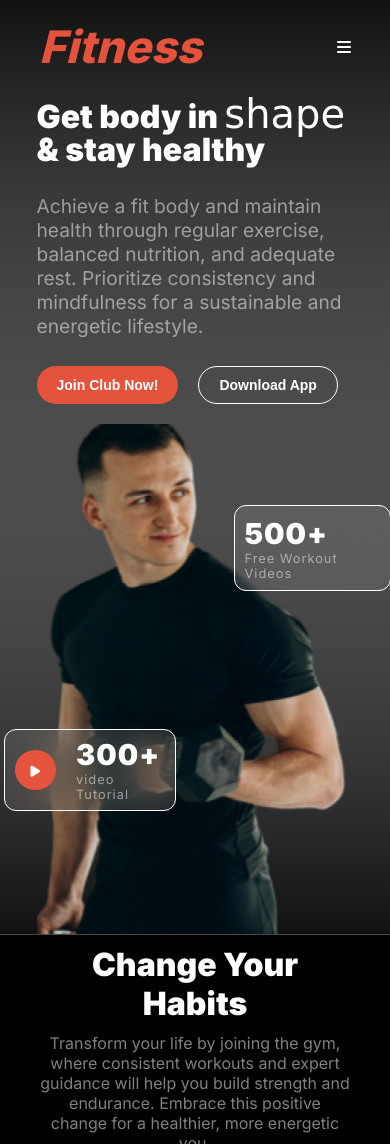
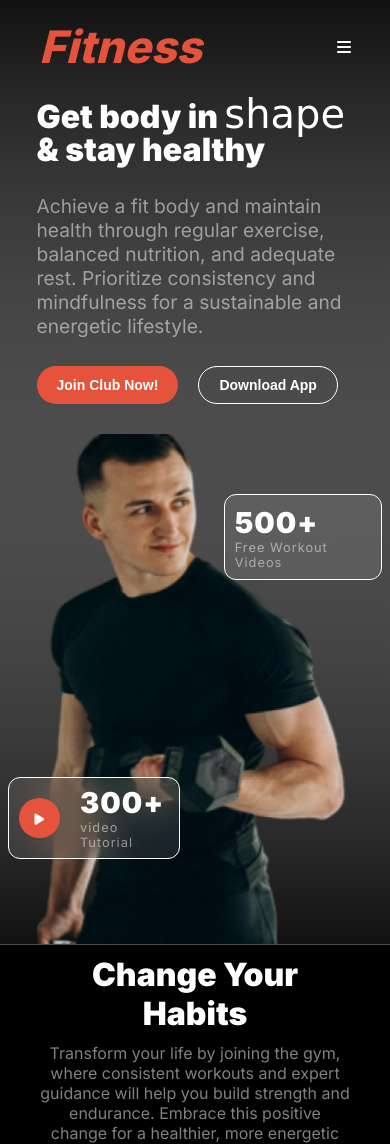
Before and after one commit to SudiptaRoy05/assignment-02, a plain HTML site: page index.html in a window 390 px wide. Shown: the top 1144 px of the page. Drawn offline with Linux system fonts and the light colour scheme; a web font is replaced by a local one.

Commit message:
bannar img problem fixed

```diff
--- a/style.css
+++ b/style.css
@@ -145,6 +145,8 @@ main {
   background-repeat: no-repeat;
   background-position: center;
   padding-top: 20px;
+  margin-top: 10px;
+  position: relative;
   /* border: 1px solid steelblue; */
 }
 
@@ -429,6 +431,7 @@ td {
   justify-content: center;
   align-items: center;
   flex-direction: column;
+
 }
 .team-image-area img {
   width: 90%;
@@ -494,18 +497,23 @@ td {
   .banner-right-area-content{
     width: 75%;
     margin: 0px auto;
-    position: relative;
+    /* position: relative; */
   }
-  .banner-right-area-content img {
+  .position{
+    position: absolute;
+    width: 100%;
+    /* border: 1px solid yellow; */
+  }
+  /* .banner-right-area-content img {
     width: 350px;
-  }
+  } */
   #card1 {
     width: 135.91px;
     height: 64.09px;
     padding: 10px;
-    position: absolute;
-    left: 197px;
-    top: 61px;
+    position: relative;
+    left: 60%;
+    bottom: 0px;
   }
 
   .card-1 h2 {
@@ -519,9 +527,9 @@ td {
   #card2 {
     width: 150px;
     height: 60px;
-    position: absolute;
-    right: -139px;
-    bottom: 123px;
+    position: relative;
+    right: 29px;
+    bottom: 253px;
 
     padding: 10px;
     display: flex;
```
